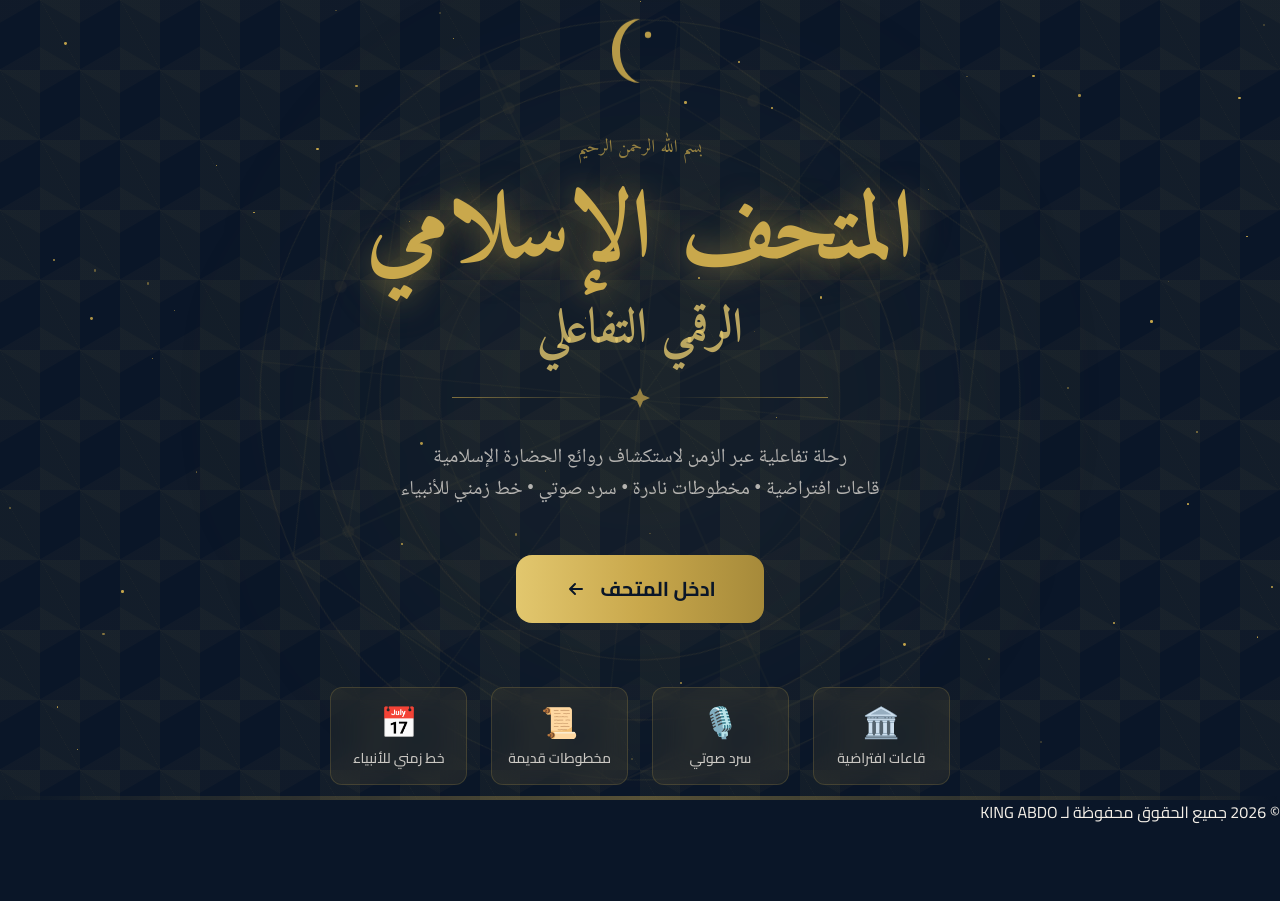
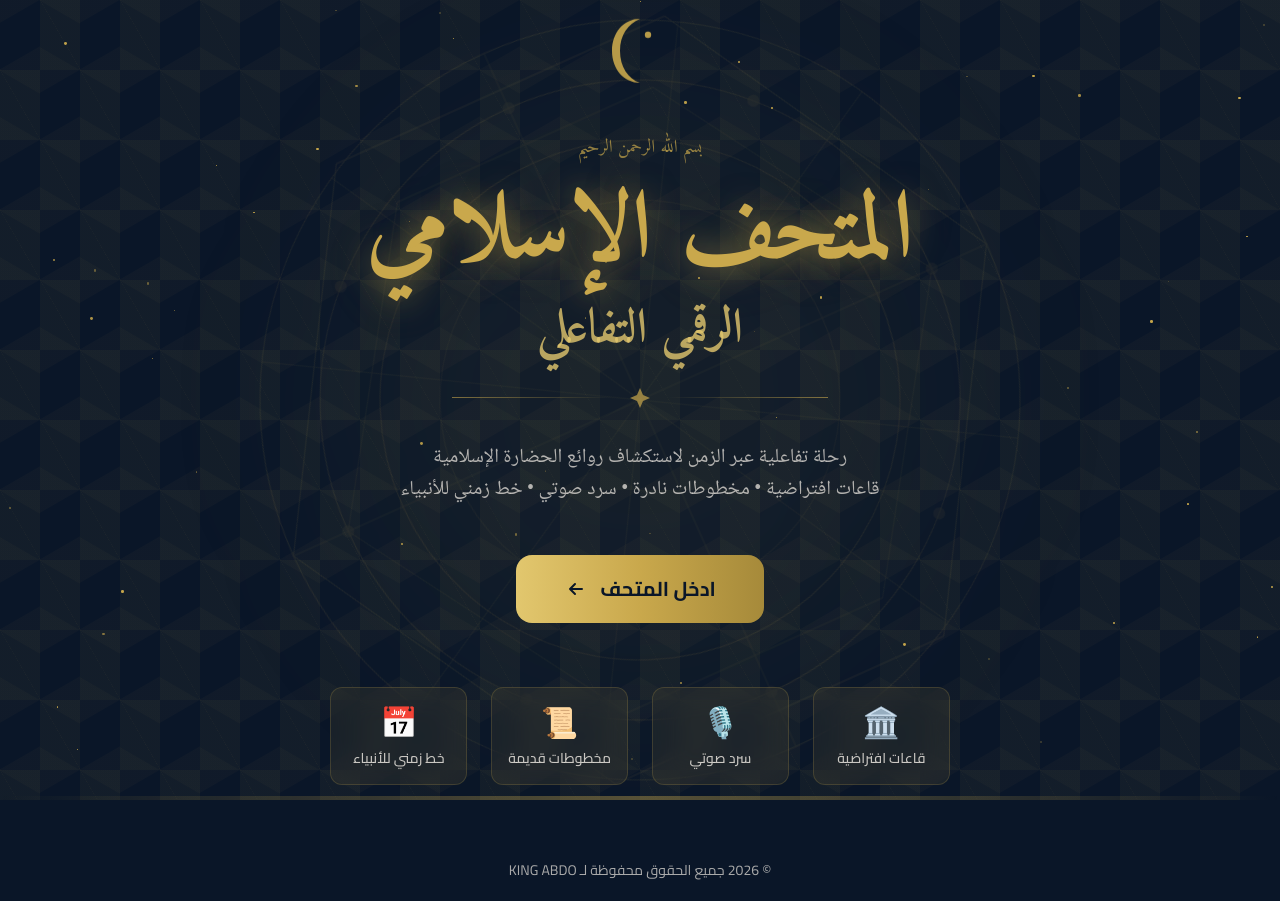
Before and after one commit to A181-CODER/ISLAM-HISTROY, a React (Vite) app: page / in a window 1280 px wide. Before the commit the page ends 827 px from the top, so only its background shows below. Built offline with nearby package versions, Linux system fonts and the light colour scheme.

Commit message:
Update index.css

```diff
--- a/src/index.css
+++ b/src/index.css
@@ -263,3 +263,10 @@ body {
   -ms-overflow-style: none;
   scrollbar-width: none;
 }
+.king-footer {
+  text-align: center;
+  padding: 20px 0;
+  margin-top: 40px;
+  font-size: 14px;
+  color: #aaa;
+}
```
